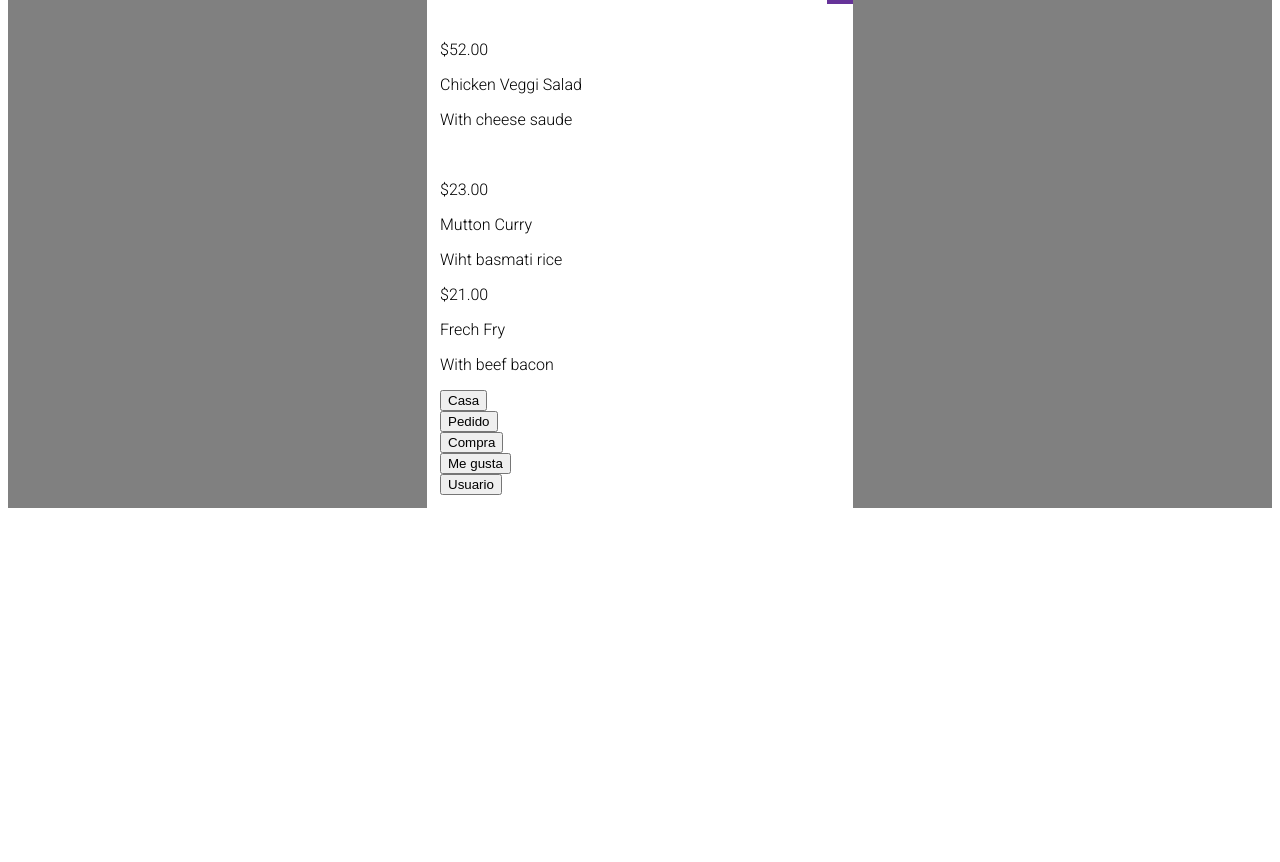
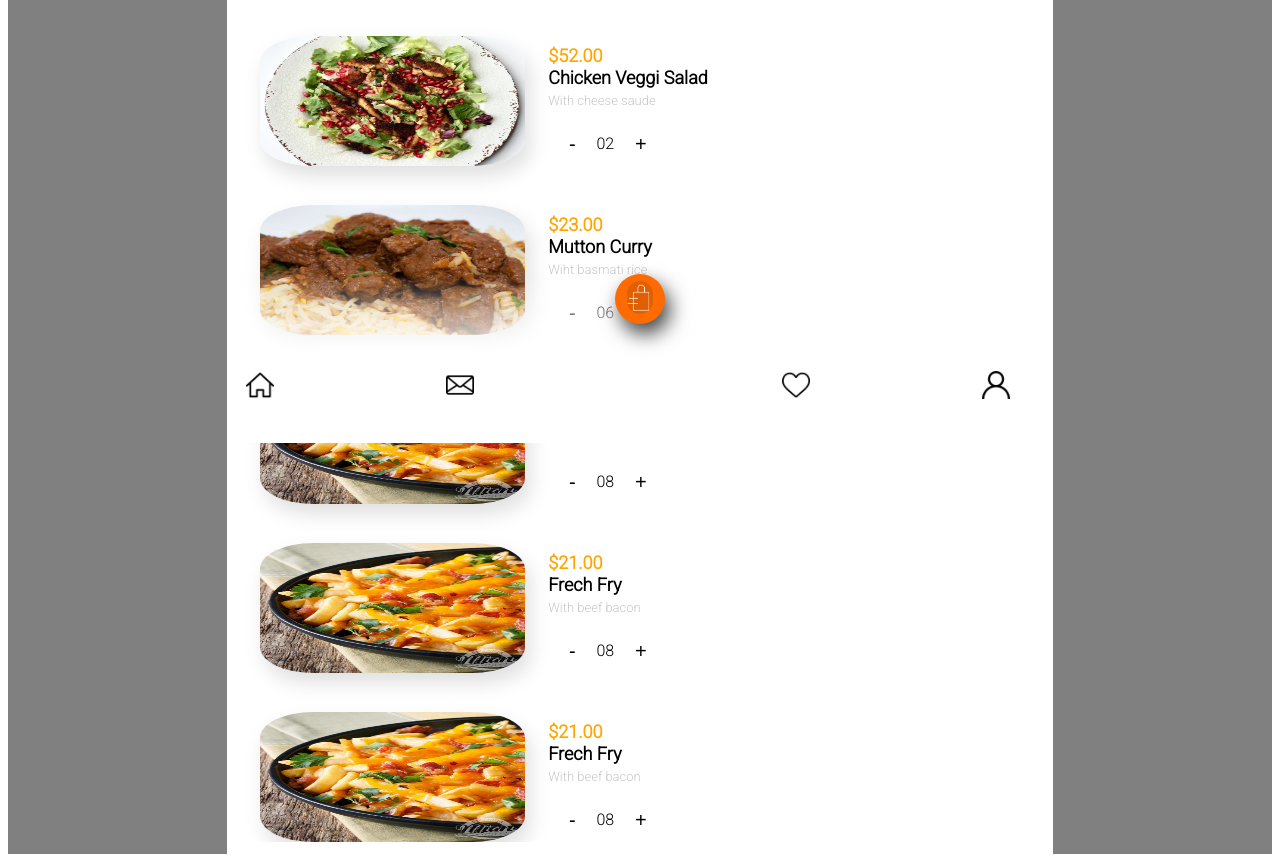
Before and after one commit to belcar-ceci/Restaurantapp, a plain HTML site: page index.html in a window 1280 px wide. Shown: the part 357-1219 px from the top of the page. Before the commit the page ends 873 px from the top, so only its background shows below. Drawn offline with Linux system fonts and the light colour scheme.

Commit message:
arregles general

```diff
--- a/css/footer.css
+++ b/css/footer.css
@@ -0,0 +1,47 @@
+.footer
+{
+    position: fixed;
+    bottom: 0;
+    width: 100%;
+    max-width: 800px;
+    display: flex;
+    justify-content: space-between;
+    /*background-color: rgb(255 255 255 / 90%);*/
+    background-image: linear-gradient(to bottom, rgba(255,0,0,0), rgb(255, 255, 255),rgb(255, 255, 255));
+}
+.icon_footer
+{
+    height: fit-content;
+    width: 40px;
+    background-color: white;
+    border: 0;
+
+}
+.carrito
+{
+    width: 50px;
+    height: 50px;
+    border-radius: 30px;
+    background-color: #FF6B00;
+    box-shadow: 5px 10px 20px 0px #414141;
+}
+.imgCarrito
+{
+    height: 70%;
+    width: 70%;
+    border-radius: 30px;
+}
+.footer__botones
+{
+    margin-bottom: 5%;
+    margin-top: 12%;
+    margin-right: 3%;
+    width: 30%;
+    display: flex;
+    justify-content: space-between;
+    background-color: rgb(255 255 255 / 85%);
+}
+.imgBotones
+{
+    width: 100%;
+}
--- a/css/header.css
+++ b/css/header.css
@@ -1,3 +1,4 @@
+/*
 input {
     display: none;
   }
@@ -10,19 +11,26 @@ input {
     position: relative;
     flex-direction: column;
     }
-
-header{
-    display: flex;
-    flex-direction: row;
-    justify-content: space-between;
-    align-items: center;
+*/
+.header{
+  display: flex;
+  justify-content: space-between;
+  align-items: center;
 }
 .titulo1{
   font-weight: bold;
+  font-size: 20px;
 }
-
-
+.button__nav
+{
+  background-color: rgb(253, 253, 253);
+  border: 0;
+  width: 10%;
+  height: 10%;
+  font-size: 30px;
+}
 /*NAV*/
+/*
 .nav-mobile{
   background-color: rebeccapurple;
   position: absolute;
@@ -32,10 +40,10 @@ header{
   height: 42vh;
   /*
   vh (viewport-height) = Altura de la ventana gráfica
-  /
+
   vw (viewport-width) = Anchura de la ventana gráfica
-  */
+
   display: flex;
   justify-content: flex-end;
 }
-}
+*/
--- a/css/main.css
+++ b/css/main.css
@@ -1,9 +1,14 @@
+.container{
+  overflow-y: scroll;
+}
 .titulo2{
-    font-size: 130%;
+    font-size: 30px;
     font-weight: bold;
+    margin-top: 0;
+    margin-bottom: 0;
 }
 .titulo3{
-    font-size: 70%;
+    font-size: 17px;
     color:gray;
 }
 /*lista de iconos*/
@@ -24,8 +29,7 @@
     flex-direction: column;
     border-radius: 8px;
     font-size: 12px;
-    background-color: rgb(209, 229, 168);
-
+    box-shadow: 5px 10px 20px 0px #dfdfdf;
   }
 /*margen al final del último hijo*/
   .item:not(:last-child) {
@@ -37,3 +41,53 @@
     padding: 20px;
     border-radius: 12px;
   }
+
+.platos{
+  padding-left: 20px;
+}
+.articulos{
+  display: flex;
+  margin-top: 5%;
+  height: 130px;
+}
+.imagenmenu{
+  width: 35%;
+  border-radius: 20%;
+  max-height: 200px;
+  box-shadow: 5px 10px 20px 0px #dfdfdf;
+}
+.imagenmenu img{
+  width: 100%;
+  height: 100%;
+  border-radius: 20%;
+}
+.detallesmenu{
+  margin-left: 3%;
+  line-height: 30%;
+  width: 65%;
+}
+.precioplato{
+  color: orange;
+  font-weight: bold;
+  font-size: large;
+}
+.nombreplato{
+  font-weight: bold;
+  font-size: large;
+}
+.detalleplato{
+  color: rgb(199, 199, 199);
+  font-size: small;
+}
+.buttonContadores
+{
+  display: flex;
+  align-items: center;
+}
+.botones
+{
+  font-size: 20px;
+  margin: 3%;
+  background-color: white;
+  border: 0;
+}
--- a/css/style.css
+++ b/css/style.css
@@ -2,7 +2,9 @@
 @import url(header.css);
 @import url(main.css);
 @import url(footer.css);
-
+::-webkit-scrollbar { /* quitar scroll en pagina*/
+    display: none;
+}
 
 
 .capagris{
@@ -12,10 +14,12 @@
 }
 .capablanca{
     background: white;
-    width: 400px;
+    max-width: 800px;
+    width: 100%;
+    margin-left: auto;
+    margin-right: auto;
     font-family: 'Roboto', sans-serif;
     padding: 1%;
-    position: relative;
 }
 
 
--- a/index.html
+++ b/index.html
@@ -10,16 +10,18 @@
 <body>
     <div class="capagris">
         <div class="capablanca">
-            <header>
+            <header class="header">
                 <p class="titulo1">Food House</p>
-                <button>☰</button>
+                <button class="button__nav">☰</button>
             </header>
+            <!--
             <nav class="nav-mobile">
                 <a href="">a</a>
                 <a href="">b</a>
                 <a href="">c</a>
             </nav>
-            <main>
+            -->
+            <main class="container">
                 <p class="titulo2">Food For Home</p>
                 <p class="titulo3">Lorem ipsum dolor sit amet consectetur</p>
 
@@ -36,50 +38,102 @@
 
                     </ul>
 
-                <section>
-                    <article>
-                        <img>
-                        <div>
-                            <p>$52.00</p>
-                            <p>Chicken Veggi Salad</p>
-                            <p>With cheese saude</p>
+                <section class="platos">
+                    <article class="articulos">
+                        <div class="imagenmenu">
+                            <img src="/img/section comida/ensaladapollo.jpg" alt="ensalada">
                         </div>
+
+                        <div class="detallesmenu">
+                            <p class="precioplato">$52.00</p>
+                            <p class="nombreplato">Chicken Veggi Salad</p>
+                            <p class="detalleplato">With cheese saude</p>
+                            <div class="buttonContadores">
+                                <button class="botones">-</button>
+                                <label for="">02</label>
+                                <button class="botones">+</button>
+                            </div>
+                        </div>
+
                     </article>
-                    <article>
-                        <img>
-                        <div>
-                            <p>$23.00</p>
-                            <p>Mutton Curry</p>
-                            <p>Wiht basmati rice</p>
+                    <article class="articulos">
+                        <div class="imagenmenu">
+                            <img src="/img/section comida/curry.jpg" alt="curry">
+                        </div>
+
+                        <div class="detallesmenu">
+                            <p class="precioplato">$23.00</p>
+                            <p class="nombreplato">Mutton Curry</p>
+                            <p class="detalleplato">Wiht basmati rice</p>
+                            <div class="buttonContadores">
+                                <button class="botones">-</button>
+                                <label for="">06</label>
+                                <button class="botones">+</button>
+                            </div>
                         </div>
                     </article>
 
-                    <article>
-                        <div>
-                            <p>$21.00</p>
-                            <p>Frech Fry</p>
-                            <p>With beef bacon</p>
+                    <article class="articulos">
+                        <div class="imagenmenu">
+                            <img src="/img/section comida/baconfrenchfries.jpg" alt="papas">
+                        </div>
+
+                        <div class="detallesmenu">
+                            <p class="precioplato">$21.00</p>
+                            <p class="nombreplato">Frech Fry</p>
+                            <p class="detalleplato">With beef bacon</p>
+                            <div class="buttonContadores">
+                                <button class="botones">-</button>
+                                <label for="">08</label>
+                                <button class="botones">+</button>
+                            </div >
+                        </div>
+                    </article>
+                    <article class="articulos">
+                        <div class="imagenmenu">
+                            <img src="/img/section comida/baconfrenchfries.jpg" alt="papas">
+                        </div>
+
+                        <div class="detallesmenu">
+                            <p class="precioplato">$21.00</p>
+                            <p class="nombreplato">Frech Fry</p>
+                            <p class="detalleplato">With beef bacon</p>
+                            <div class="buttonContadores">
+                                <button class="botones">-</button>
+                                <label for="">08</label>
+                                <button class="botones">+</button>
+                            </div>
+                        </div>
+                    </article>
+                    <article class="articulos">
+                        <div class="imagenmenu">
+                            <img src="/img/section comida/baconfrenchfries.jpg" alt="papas">
+                        </div>
+
+                        <div class="detallesmenu">
+                            <p class="precioplato">$21.00</p>
+                            <p class="nombreplato">Frech Fry</p>
+                            <p class="detalleplato">With beef bacon</p>
+                            <div class="buttonContadores">
+                                <button class="botones">-</button>
+                                <label for="">08</label>
+                                <button class="botones">+</button>
+                            </div>
                         </div>
                     </article>
                 </section>
 
             </main>
 
-            <footer>
-                <div>
-                    <button>Casa</button>
+            <footer class="footer">
+                <div class="footer__botones">
+                    <button class="icon_footer"><img class="imgBotones" src="img/iconos footer/hogar (1).png"></button>
+                    <button class="icon_footer"><img class="imgBotones" src="img/iconos footer/mensaje.png"></button>
                 </div>
-                <div>
-                    <button>Pedido</button>
-                </div>
-                <div>
-                    <button>Compra</button>
-                </div>
-                <div>
-                    <button>Me gusta</button>
-                </div>
-                <div>
-                    <button>Usuario</button>
+                <button class="icon_footer carrito"><img class="imgCarrito" src="img/iconos footer/carrito.PNG"></button>
+                <div class="footer__botones">
+                    <button class="icon_footer"><img class="imgBotones" src="img/iconos footer/heart.png"></button>
+                    <button class="icon_footer"><img class="imgBotones" src="img/iconos footer/usuario.png"></button>
                 </div>
             </footer>
         </div>
```
Also changed, not shown: img/iconos footer/carrito.PNG (added), img/section comida/baconfrenchfries.jpg (renamed from img/section comida/bacon-cheese-french-fries.jpg), img/section comida/curry.jpg (renamed from img/section comida/simple-lamb-curry.jpg), img/section comida/ensaladapollo.jpg (renamed from img/section comida/ensalada-de-pollo-granada-y-nueces.jpg).
